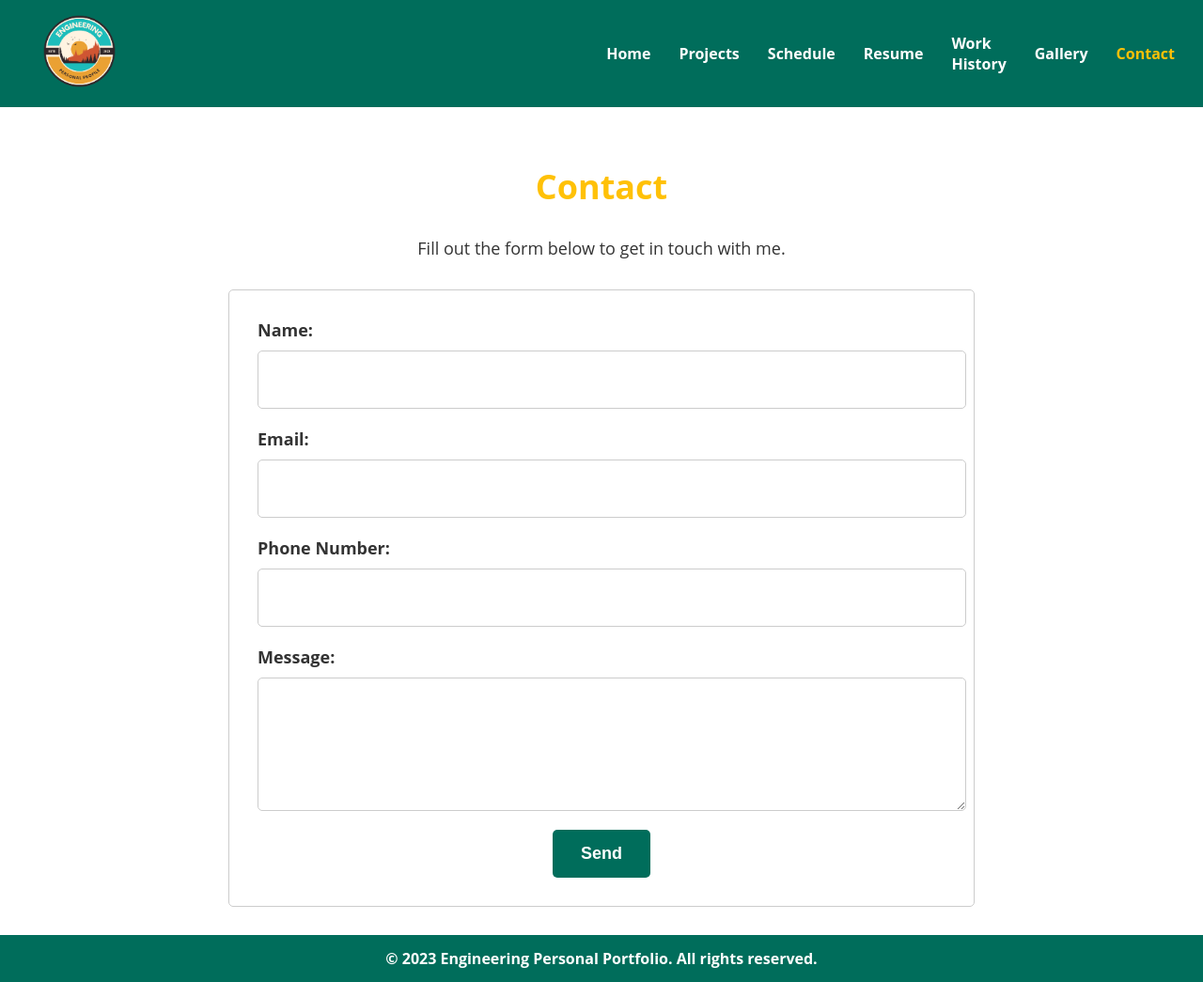
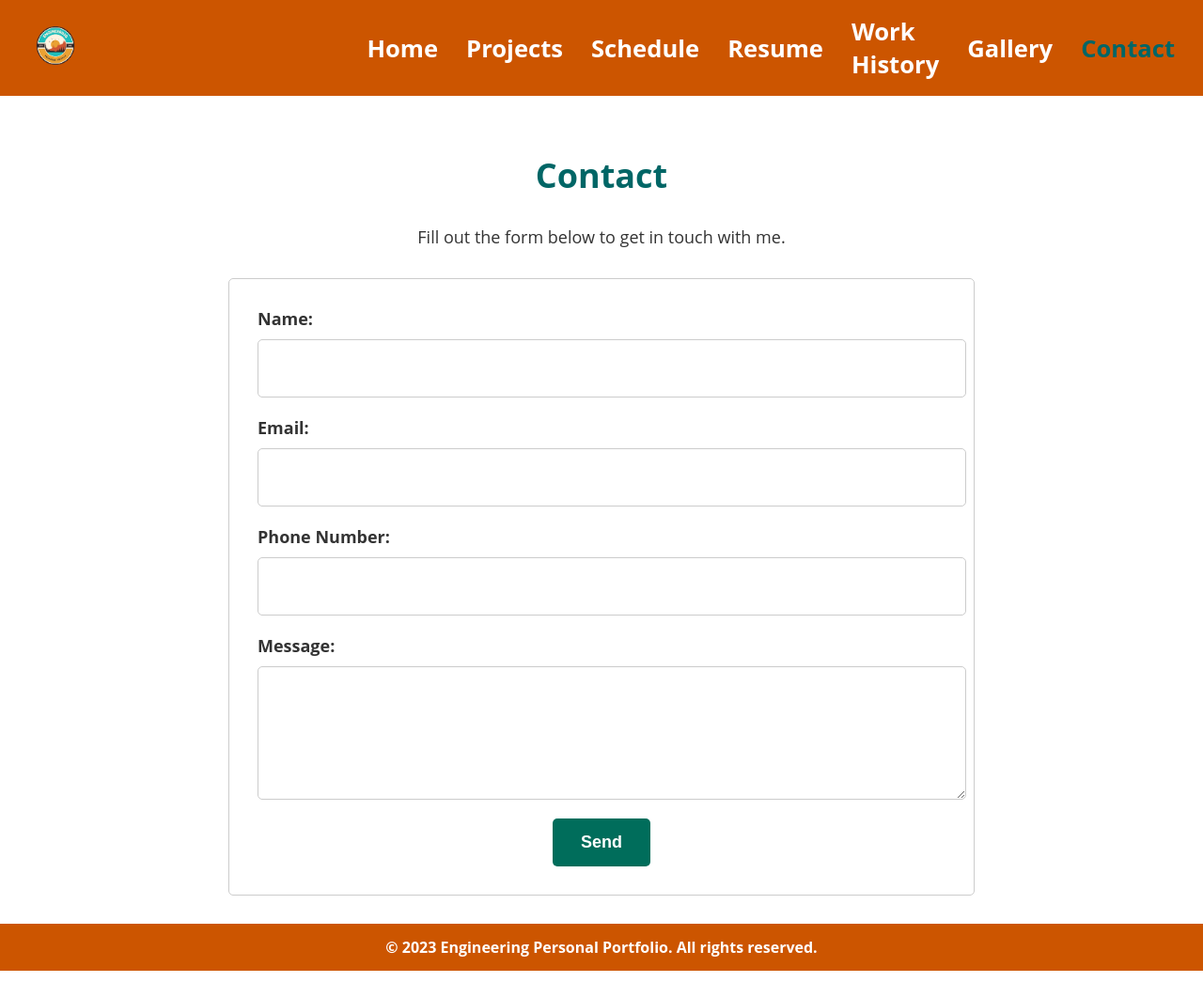
Before and after one commit to MarkKarels/CSC_465_Project, a PHP site: page /contact.php in a window 1280 px wide. Shown: the whole page at 94% size. Run offline with PHP 8.4, Linux system fonts and the light colour scheme.

Commit message:
submitted HW1

```diff
--- a/styles/main.css
+++ b/styles/main.css
@@ -7,7 +7,7 @@ body {
 }
 
 header {
-  background-color: #006d5b;
+  background-color: #cc5500;
   color: #fff;
   display: flex;
   flex-direction: row;
@@ -33,11 +33,12 @@ nav a {
   color: #fff;
   text-decoration: none;
   font-weight: bold;
+  font-size: 1.6em;
   transition: color 0.2s ease-in-out;
 }
 
 nav a:hover {
-  color: #ffc107;
+  color: #006666;
 }
 
 main {
@@ -47,7 +48,7 @@ main {
 section h1 {
   font-size: 36px;
   font-weight: bold;
-  color: #ffc107;
+  color: #006666;
   margin-bottom: 10px;
 }
 
@@ -59,7 +60,7 @@ section p {
 }
 
 footer {
-  background-color: #006d5b;
+  background-color: #cc5500;
   color: #fff;
   font-weight: bold;
   transition: color 0.2s ease-in-out;
@@ -135,7 +136,7 @@ section {
 }
 
 .contact-form button:hover {
-  background-color: #ffc107;
+  background-color: #006666;
 }
 
 .contact-form input[type="text"],
@@ -149,7 +150,7 @@ section {
 }
 
 nav ul li.current a {
-  color: #ffc107;
+  color: #006666;
 }
 
 @media screen and (max-width: 768px) {
```
